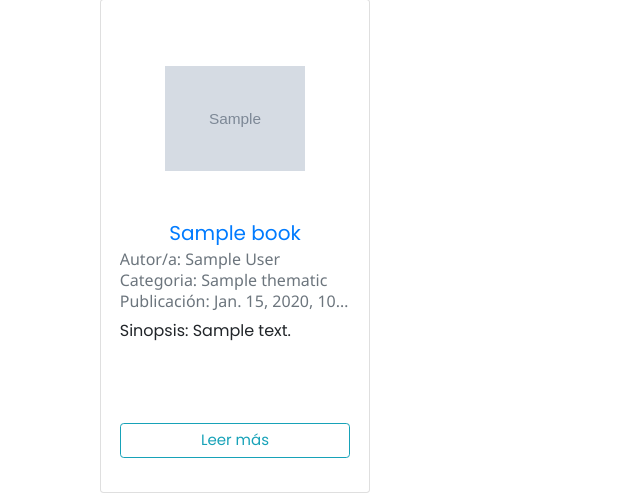
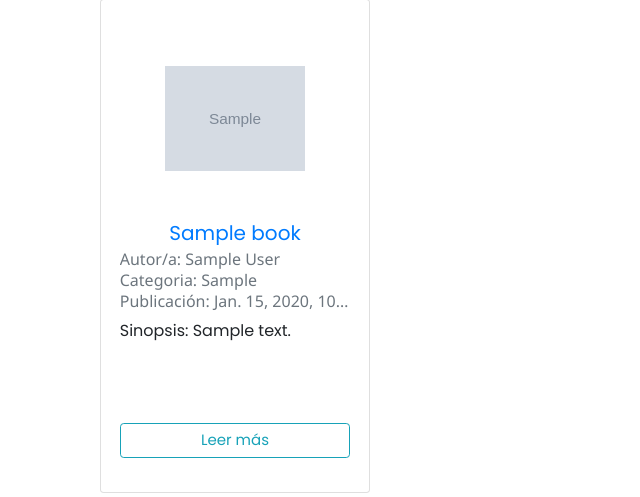
Before and after one commit to josalhor/WebModels, a Django app: template todo/templates/todo/books_categories.html in a window 1280 px wide. Shown: the part 470-967 px from the top of the page, without its empty margins (0-640 px from the left). Run offline with Django 3.2, Linux system fonts and the light colour scheme; the template is opened without the code that fills it: most values are stand-ins (such as "Sample title", 1, 10 or a date in 2020); grey boxes marked "Sample" are stand-in pictures; parts of the project's set-up code (start-up, migrations or seed data) failed here and were passed over; some libraries are stand-ins or nearby versions; some web fonts are replaced.

Commit message:
Fix hardcode and filter by categories

```diff
--- a/project/templates/base.html
+++ b/project/templates/base.html
@@ -118,20 +118,16 @@
                 {% endif %}
               </li>
               <div class="w3-dropdown-hover w3-mobile" style="margin-left: 7.5%; margin-top: 3.5%;">
-                {% for cat in None|get_book_categories %}
-                  <p>{{ cat }}</p>
-                {% endfor %}
                 {% if "categories" in request.path %}
                   <button class="w3-button w3-dark-grey">CATEGORIAS <i class="fa fa-caret-down"></i></button>
                 {% else %}
                 <button class="w3-button w3-light-grey">CATEGORIAS <i class="fa fa-caret-down"></i></button>
                 {% endif %}
-                    <div class="w3-dropdown-content w3-bar-block w3-dark-grey">
-                        <a href="{% url 'todo:book_category' 'Todos' %}" class="w3-bar-item w3-button w3-mobile">TODOS LOS LIBROS</a>
-                        <a href="{% url 'todo:book_category' 'Fantasia' %}" class="w3-bar-item w3-button w3-mobile">FANTASIA</a>
-                        <a href="{% url 'todo:book_category' 'Aventuras' %}" class="w3-bar-item w3-button w3-mobile">AVENTURAS</a>
-                        <a href="{% url 'todo:book_category' 'Miedo' %}" class="w3-bar-item w3-button w3-mobile">MIEDO</a>
-                    </div>
+                <div class="w3-dropdown-content w3-bar-block w3-dark-grey">
+                  <a href="{% url 'todo:book_category' 'Todos' %}" class="w3-bar-item w3-button w3-mobile">TODOS LOS LIBROS</a>
+                  {% for cat in None|get_book_categories %}
+                    <a href="{% url 'todo:book_category' cat %}" class="w3-bar-item w3-button w3-mobile">{{cat}}</a>
+                  {% endfor %}
                 </div>
             </ul>
             <form class="d-flex" style="margin-left: 29%; margin-top: 1.5%;">
--- a/todo/templates/todo/books_categories.html
+++ b/todo/templates/todo/books_categories.html
@@ -32,7 +32,7 @@
                             <span property="name" style="display: none;">{{ book.title }}</span>
                             <h4 class="card-title text-primary text-truncate text-center"><a href="todo/book/{{book.pk}}/detail" title="View Book" style="text-decoration: none;">{{ book.title }}</a></h4>
                             <h6 class="card-subtitle mb-2 text-muted text-truncate"><span property="author">Autor/a: {{ book.author_text }}</span></h6>
-                            <h6 class="card-subtitle mb-2 text-muted text-truncate"><span property="author">Categoria: {{ book.book.thematic }}</span></h6>
+                            <h6 class="card-subtitle mb-2 text-muted text-truncate"><span property="author">Categoria: {{ book.book.get_thematic_display }}</span></h6>
                             <h6 class="card-subtitle mb-2 text-muted text-truncate"><span property="author">Publicación: {{ book.publication_date }}</span></h6>
                             <div class="card-text" style="line-height: 1.5em;height: 6em;overflow: hidden;"><span property="abstract">Sinopsis: {{ book.book.description }}</span></div>
                             <div class="row pt-2">
--- a/todo/templates/todo/main.html
+++ b/todo/templates/todo/main.html
@@ -33,7 +33,7 @@
                                 <span property="name" style="display: none;">{{ book.title }}</span>
                                 <h4 class="card-title text-primary text-truncate text-center"><a href="todo/book/{{book.pk}}/detail" title="View Book" style="text-decoration: none;">{{ book.title }}</a></h4>
                                 <h6 class="card-subtitle mb-2 text-muted text-truncate"><span property="author">Autor/a: {{ book.author_text }}</span></h6>
-                                <h6 class="card-subtitle mb-2 text-muted text-truncate"><span property="author">Categoria: {{ book.book.thematic }}</span></h6>
+                                <h6 class="card-subtitle mb-2 text-muted text-truncate"><span property="author">Categoria: {{ book.book.get_thematic_display }}</span></h6>
                                 <h6 class="card-subtitle mb-2 text-muted text-truncate"><span property="author">Publicación: {{ book.publication_date }}</span></h6>
                                 <div class="card-text" style="line-height: 1.5em;height: 6em;overflow: hidden;"><span property="abstract">Sinopsis: {{ book.book.description }}</span></div>
                                 <div class="row pt-2">
--- a/todo/views/book_category.py
+++ b/todo/views/book_category.py
@@ -17,7 +17,7 @@ def book_category(request, category_id: str) -> HttpResponse:
         books = PublishedBook.objects.all()
     else:
         for book in PublishedBook.objects.all():
-            if book.book.thematic == category_id:
+            if book.book.get_thematic_display() == category_id:
                 books.append(book)
 
 
```
